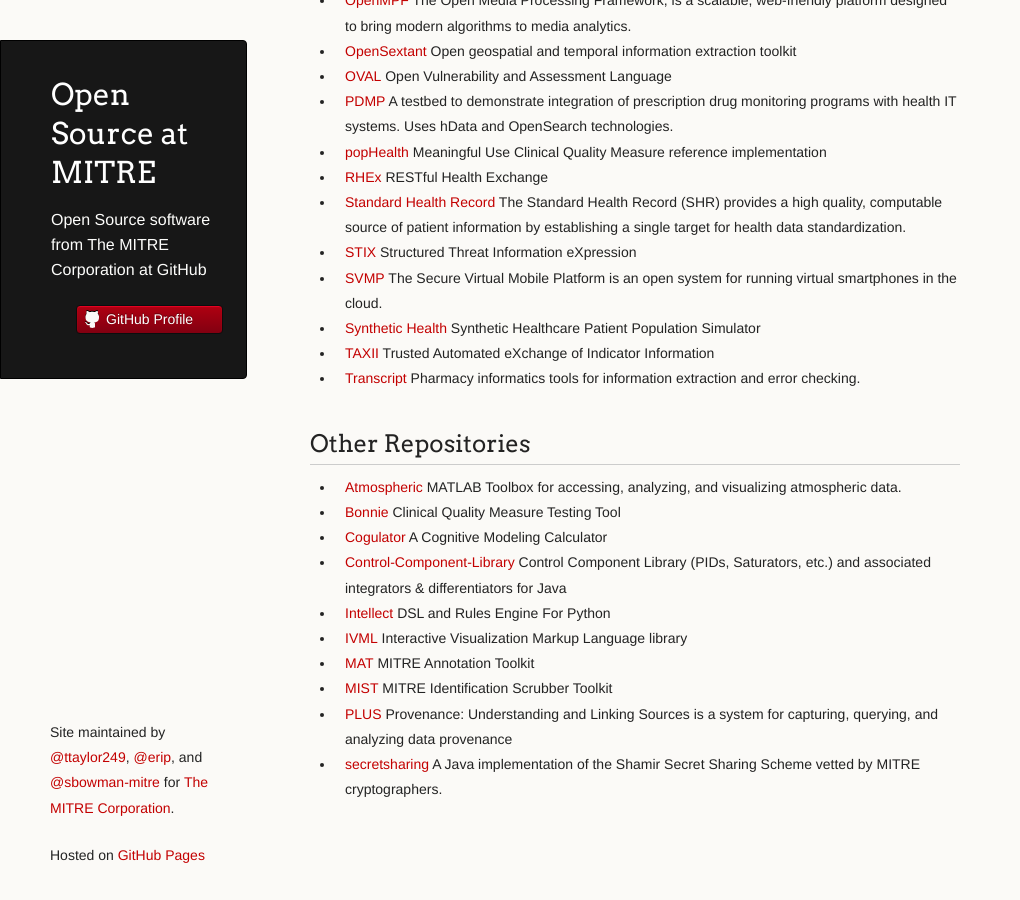
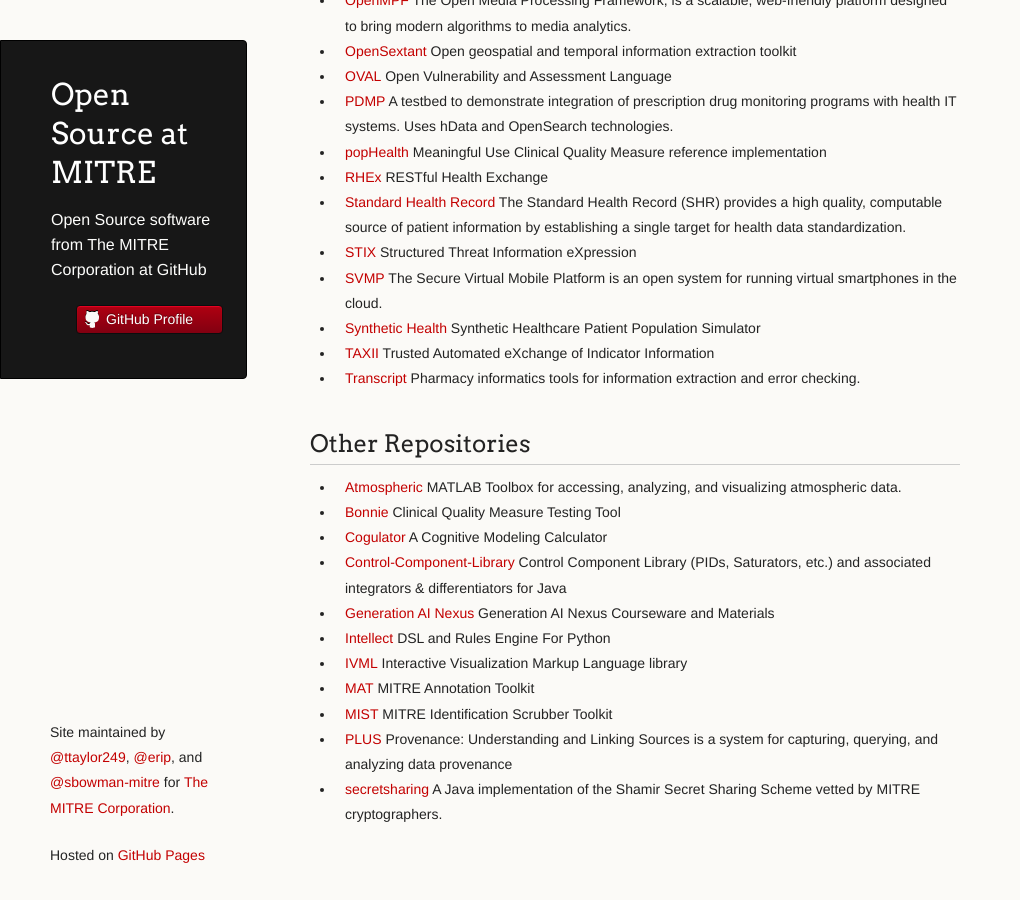
Before and after one commit to mitre/mitre.github.io, a Jekyll site: the page built from index.md, in a window 1280 px wide and 900 px high, scrolled down 1602 px. Shown: the whole window, without its empty margins (0-1020 px from the left). Built offline with Jekyll 4.4.1, drawn with Linux system fonts in a browser that asks for light colours; before the commit the page ends 2476 px from its top, so only the background shows below that.

Commit message:
add Gen AI Nexus

```diff
--- a/index.md
+++ b/index.md
@@ -74,6 +74,7 @@
 * [Bonnie](https://github.com/projecttacoma/bonnie) Clinical Quality Measure Testing Tool
 * [Cogulator](http://cogulator.github.io/Cogulator/) A Cognitive Modeling Calculator
 * [Control-Component-Library](https://github.com/buffetboy2001/Control-Component-Library) Control Component Library (PIDs, Saturators, etc.) and associated integrators &amp; differentiators for Java
+* [Generation AI Nexus](https://github.com/Generation-AI-Nexus) Generation AI Nexus Courseware and Materials
 * [Intellect](https://github.com/nemonik/Intellect) DSL and Rules Engine For Python
 * [IVML](https://jegentile.github.io/ivml/) Interactive Visualization Markup Language library
 * [MAT](http://mat-annotation.sourceforge.net/) MITRE Annotation Toolkit
```
